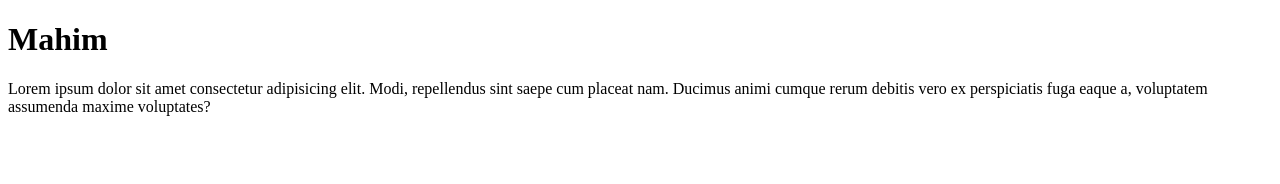
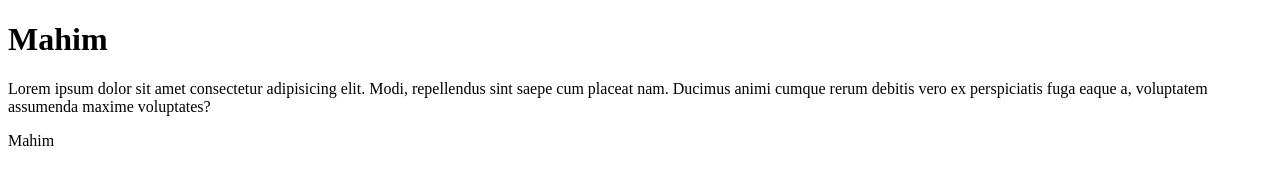
Before and after one commit to mahim1030/project-1, a plain HTML site: page index.html in a window 1280 px wide. Drawn offline with Linux system fonts and the light colour scheme.

Commit message:
Update index.html

```diff
--- a/index.html
+++ b/index.html
@@ -8,5 +8,6 @@
 <body>
     <h1> Mahim </h1>
     <p>Lorem ipsum dolor sit amet consectetur adipisicing elit. Modi, repellendus sint saepe cum placeat nam. Ducimus animi cumque rerum debitis vero ex perspiciatis fuga eaque a, voluptatem assumenda maxime voluptates?</p>
+    <p> Mahim </p>
 </body>
 </html>
```
